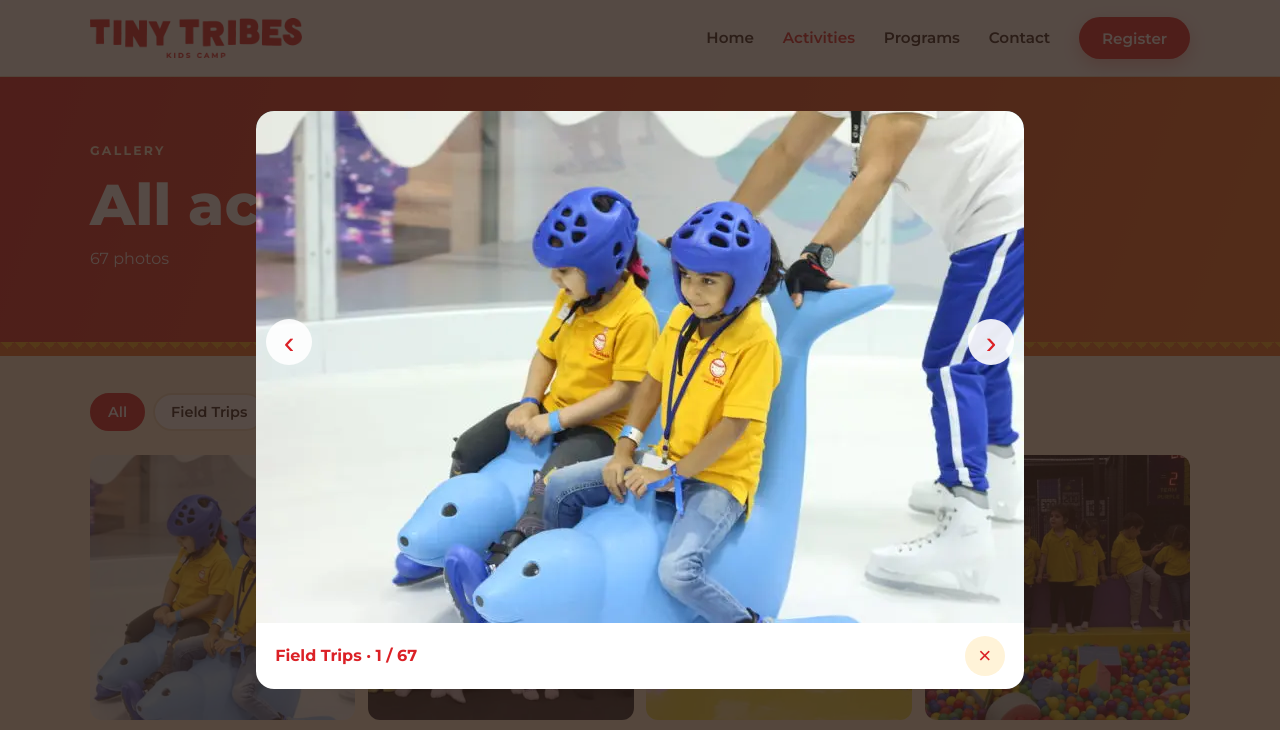
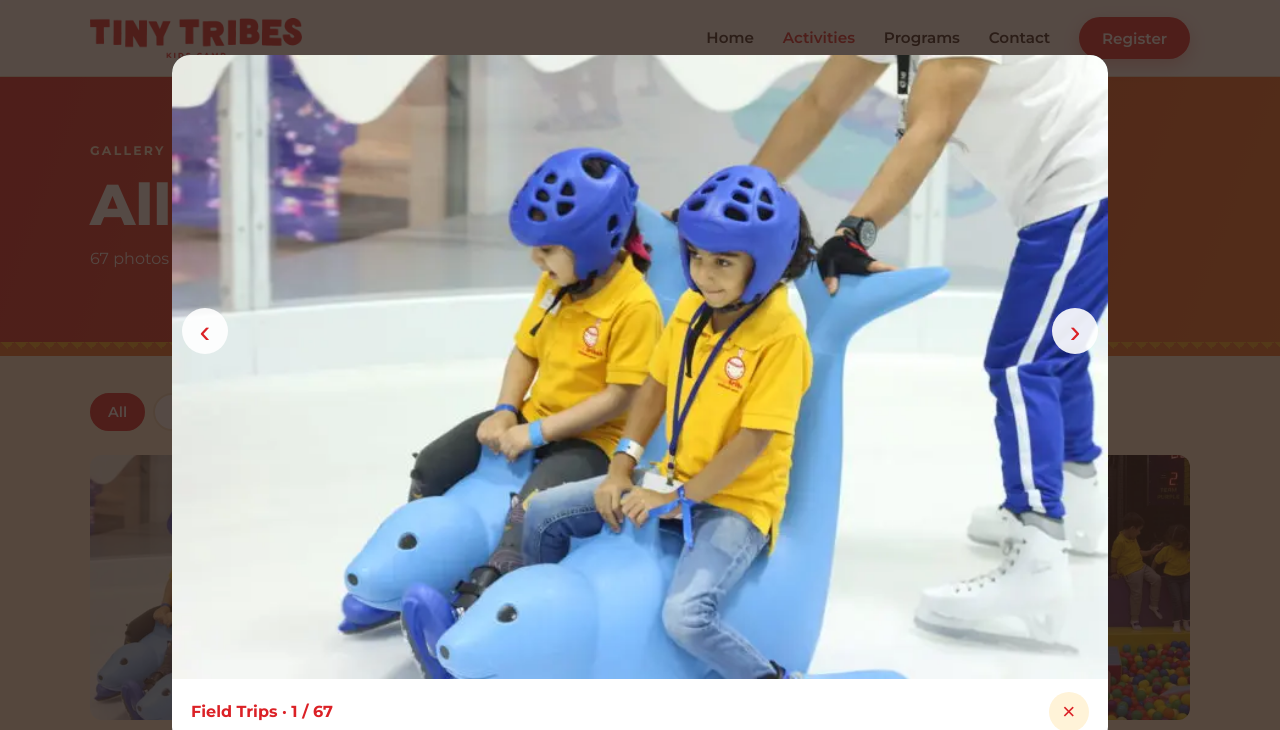
Before and after one commit to mhamwi760-art/tiny-tribes-camp, a plain HTML site: page gallery.html in a window 1280 px wide. Both pictures are taken after a click on the button 222 px from the left and 587 px from the top of the page. Shown: the top 730 px of the page. Drawn offline with Linux system fonts and the light colour scheme.

Commit message:
Faster photo viewer: instant preview, preload neighbours, steady size
Co-Authored-By: Claude Opus 5.5 <noreply@anthropic.com>

```diff
--- a/css/style.css
+++ b/css/style.css
@@ -884,7 +884,9 @@ legend {
 .photo:focus-visible { outline: 3px solid var(--orange); outline-offset: 2px; }
 
 .gallery-lightbox { background: #111; max-width: min(1000px, 96vw); }
-.gallery-lightbox img { max-height: 80vh; width: 100%; object-fit: contain; background: #111; }
+.gallery-lightbox img { height: min(78vh, 680px); width: 100%; object-fit: contain; background: #111; }
+.photo { content-visibility: auto; contain-intrinsic-size: 300px; }
+@media (hover: none) { .photo:hover img { transform: none; } }
 .gallery-lightbox .lightbox-bar { background: var(--white); }
 .lightbox-caption { font-weight: 700; color: var(--red); }
 .lb-nav {
--- a/gallery.html
+++ b/gallery.html
@@ -7,10 +7,10 @@
   <meta name="description" content="Photos from Tiny Tribes camp activities: field trips, splash day, carnival day, cooking, sports and indoor activities.">
   <link rel="icon" href="assets/img/favicon.png">
   <link rel="preload" href="assets/fonts/montserrat-latin.woff2" as="font" type="font/woff2" crossorigin>
-  <link rel="stylesheet" href="css/style.css?v=5">
-  <script src="js/data.js?v=5" defer></script>
-  <script src="js/store.js?v=5" defer></script>
-  <script src="js/main.js?v=5" defer></script>
+  <link rel="stylesheet" href="css/style.css?v=6">
+  <script src="js/data.js?v=6" defer></script>
+  <script src="js/store.js?v=6" defer></script>
+  <script src="js/main.js?v=6" defer></script>
   <script type="speculationrules">{"prerender":[{"source":"document","where":{"href_matches":"*.html*"},"eagerness":"moderate"}]}</script>
 </head>
 <body>
--- a/js/main.js
+++ b/js/main.js
@@ -201,11 +201,32 @@ function initGallery() {
   const caption = $(".lightbox-caption", box);
   let index = 0;
 
+  const loaded = new Set(); // full-size photos already downloaded
+
+  function preload(src) {
+    if (loaded.has(src)) return Promise.resolve();
+    const im = new Image();
+    im.decoding = "async";
+    im.src = src;
+    return (im.decode ? im.decode() : new Promise((r) => (im.onload = r)))
+      .then(() => loaded.add(src))
+      .catch(() => {});
+  }
+
   function show(i) {
     index = (i + list.length) % list.length;
-    img.src = list[index].src;
-    img.alt = list[index].name;
-    caption.textContent = `${list[index].name} · ${index + 1} / ${list.length}`;
+    const { src, name } = list[index];
+    const current = index;
+    img.alt = name;
+    caption.textContent = `${name} · ${index + 1} / ${list.length}`;
+    if (loaded.has(src)) {
+      img.src = src; // already downloaded: instant
+    } else {
+      img.src = thumb(src); // the small version is already on screen, show it straight away
+      preload(src).then(() => { if (index === current) img.src = src; });
+    }
+    // Get the next and previous photos ready in the background
+    [1, -1, 2].forEach((d) => preload(list[(index + d + list.length) % list.length].src));
   }
 
   grid.addEventListener("click", (e) => {
```
Also changed, not shown: dashboard.html (+5 -5 lines), index.html (+5 -5 lines), payment.html (+4 -4 lines), program.html (+5 -5 lines), register.html (+4 -4 lines).
